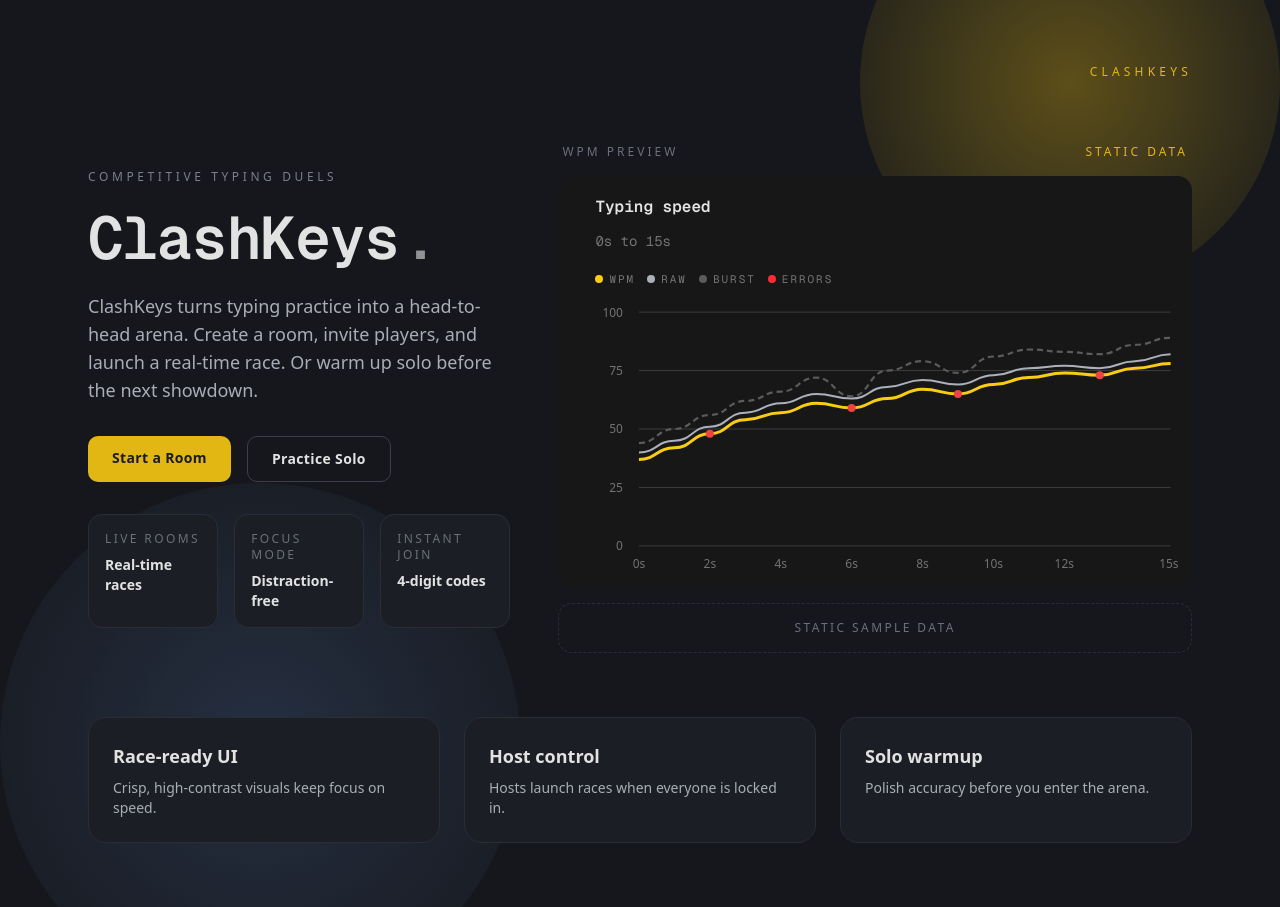
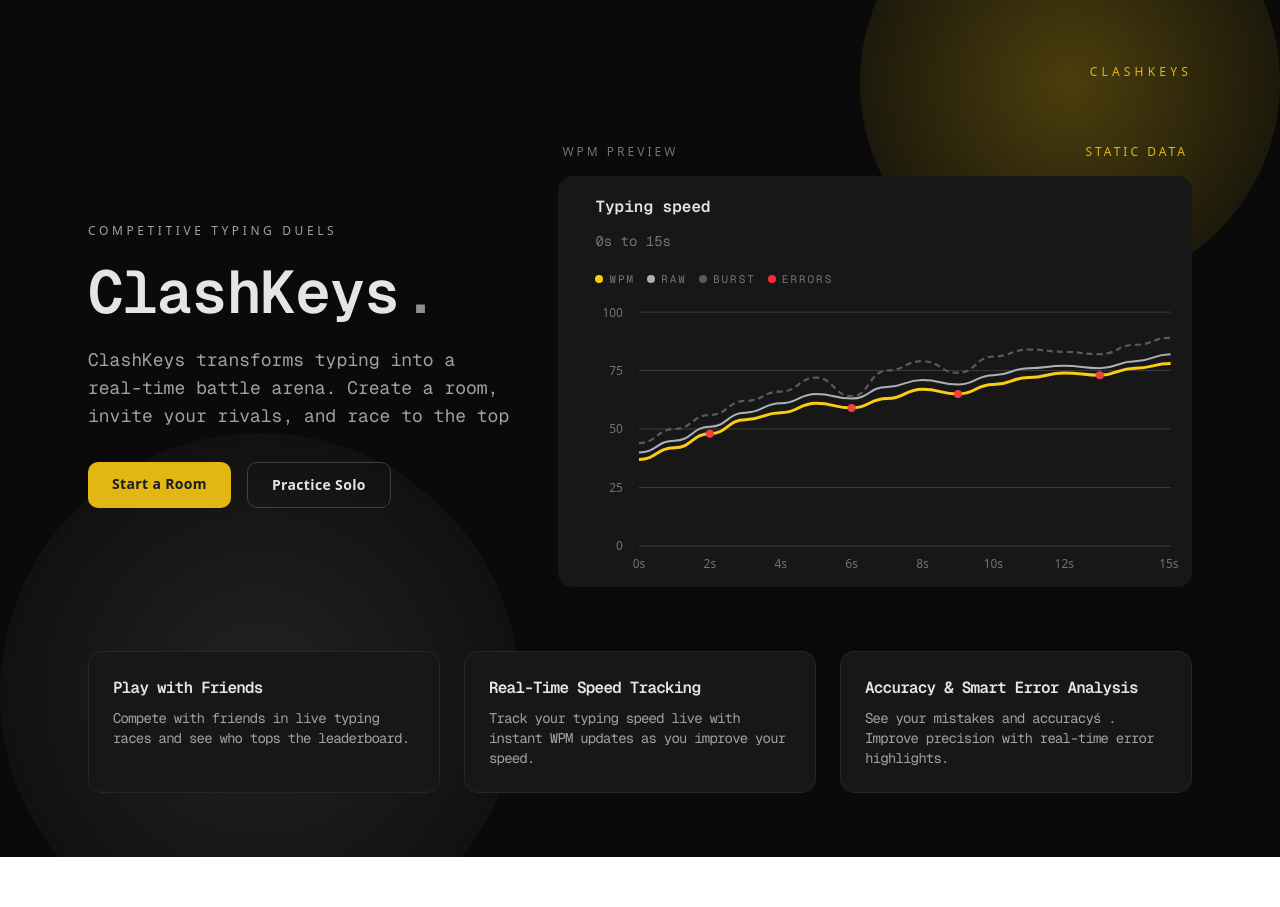
Before and after one commit to Aayush7105/clashkeys, a Next.js app: page / in a window 1280 px wide. After the commit the page ends 857 px from the top, so only its background shows below. Built offline with nearby package versions, Linux system fonts and the light colour scheme.

Commit message:
landing page improved

```diff
--- /dev/null
+++ b/components/landing/landing-graph.tsx
@@ -0,0 +1,35 @@
+import WpmGraph from "../soloplay/wpmgraph";
+
+const staticWpmData = [
+  37, 42, 48, 54, 57, 61, 59, 63, 67, 65, 69, 72, 74, 73, 76, 78,
+];
+const staticRawWpmData = [
+  40, 45, 51, 57, 61, 65, 63, 68, 71, 69, 73, 76, 77, 76, 79, 82,
+];
+const staticBurstWpmData = [
+  44, 50, 56, 62, 66, 72, 64, 75, 79, 74, 81, 84, 83, 82, 86, 89,
+];
+const staticErrorPoints = [
+  { second: 2, wpm: 48 },
+  { second: 6, wpm: 59 },
+  { second: 9, wpm: 65 },
+  { second: 13, wpm: 73 },
+];
+
+export default function LandingGraph() {
+  return (
+    <div className="space-y-4">
+      <div className="flex items-center justify-between px-1 text-xs uppercase tracking-[0.25em] text-neutral-500">
+        <span>WPM Preview</span>
+        <span className="text-[#e2b714]">Static Data</span>
+      </div>
+      <WpmGraph
+        wpmData={staticWpmData}
+        rawWpmData={staticRawWpmData}
+        burstWpmData={staticBurstWpmData}
+        errorPoints={staticErrorPoints}
+        durationSeconds={15}
+      />
+    </div>
+  );
+}
--- a/components/landing/landingpage.tsx
+++ b/components/landing/landingpage.tsx
@@ -1,26 +1,16 @@
 import React from "react";
 import Link from "next/link";
 import TypingOnce from "../typingonce";
-import WpmGraph from "../soloplay/wpmgraph";
+import LandingGraph from "./landing-graph";
 
 const Landing = () => {
-  const staticWpmData = [37, 42, 48, 54, 57, 61, 59, 63, 67, 65, 69, 72, 74, 73, 76, 78];
-  const staticRawWpmData = [40, 45, 51, 57, 61, 65, 63, 68, 71, 69, 73, 76, 77, 76, 79, 82];
-  const staticBurstWpmData = [44, 50, 56, 62, 66, 72, 64, 75, 79, 74, 81, 84, 83, 82, 86, 89];
-  const staticErrorPoints = [
-    { second: 2, wpm: 48 },
-    { second: 6, wpm: 59 },
-    { second: 9, wpm: 65 },
-    { second: 13, wpm: 73 },
-  ];
-
   return (
-    <main className="relative min-h-screen overflow-hidden bg-[#15171c] text-[#e2e2e2]">
-      <div className="pointer-events-none absolute -top-32 right-0 h-105 w-105 rounded-full bg-[radial-gradient(circle_at_center,rgba(226,183,20,0.35),rgba(21,23,28,0))]" />
-      <div className="pointer-events-none absolute -bottom-24 left-0 h-130 w-130 rounded-full bg-[radial-gradient(circle_at_center,rgba(49,64,90,0.6),rgba(21,23,28,0))]" />
+    <main className="relative min-h-screen overflow-hidden bg-neutral-950 text-neutral-200">
+      <div className="pointer-events-none absolute -top-32 right-0 h-105 w-105 rounded-full bg-[radial-gradient(circle_at_center,rgba(226,183,20,0.3),rgba(10,10,10,0))]" />
+      <div className="pointer-events-none absolute -bottom-24 left-0 h-130 w-130 rounded-full bg-[radial-gradient(circle_at_center,rgba(64,64,64,0.45),rgba(10,10,10,0))]" />
 
       <div className="relative mx-auto flex min-h-screen w-full max-w-6xl flex-col px-6 py-16">
-        <header className="flex items-center justify-between text-xs uppercase tracking-[0.35em] text-[#6b6f7a]">
+        <header className="flex items-center justify-between text-xs uppercase tracking-[0.35em] text-neutral-500">
           <span></span>
           <span className="text-[#e2b714]">ClashKeys</span>
         </header>
@@ -28,16 +18,15 @@ const Landing = () => {
         <div className="mt-16 grid gap-12 lg:grid-cols-[0.8fr_1.2fr] lg:items-center">
           <div className="space-y-8">
             <div className="space-y-4">
-              <p className="text-xs uppercase tracking-[0.3em] text-[#7a7f8a]">
+              <p className="text-xs uppercase tracking-[0.3em] text-neutral-400">
                 Competitive typing duels
               </p>
               <h1 className="text-4xl sm:text-5xl lg:text-6xl font-semibold leading-tight tracking-tight font-mono">
                 <TypingOnce text={"ClashKeys"} />
               </h1>
-              <p className="text-base sm:text-lg text-[#a8adb7] max-w-xl">
-                ClashKeys turns typing practice into a head-to-head arena.
-                Create a room, invite players, and launch a real-time race. Or
-                warm up solo before the next showdown.
+              <p className="max-w-xl text-base text-neutral-400 sm:text-lg font-mono text-pretty">
+                ClashKeys transforms typing into a real-time battle arena.
+                Create a room, invite your rivals, and race to the top
               </p>
             </div>
 
@@ -50,74 +39,39 @@ const Landing = () => {
               </Link>
               <Link
                 href="/soloplay"
-                className="rounded-lg border border-[#3a3f49] px-6 py-3 text-sm font-semibold tracking-wide text-[#e2e2e2] hover:border-[#e2b714]"
+                className="rounded-lg border border-neutral-700 px-6 py-3 text-sm font-semibold tracking-wide text-neutral-200 hover:border-[#e2b714]"
               >
                 Practice Solo
               </Link>
             </div>
-
-            <div className="grid gap-4 sm:grid-cols-3">
-              {[
-                { label: "Live Rooms", value: "Real-time races" },
-                { label: "Focus Mode", value: "Distraction-free" },
-                { label: "Instant Join", value: "4-digit codes" },
-              ].map((item) => (
-                <div
-                  key={item.label}
-                  className="rounded-xl border border-[#2a2d34] bg-[#1b1e24] p-4"
-                >
-                  <div className="text-xs uppercase tracking-[0.2em] text-[#6b6f7a]">
-                    {item.label}
-                  </div>
-                  <div className="mt-2 text-sm font-semibold text-[#e2e2e2]">
-                    {item.value}
-                  </div>
-                </div>
-              ))}
-            </div>
           </div>
 
-          <div className="space-y-4">
-            <div className="flex items-center justify-between px-1 text-xs uppercase tracking-[0.25em] text-[#6b6f7a]">
-              <span>WPM Preview</span>
-              <span className="text-[#e2b714]">Static Data</span>
-            </div>
-            <WpmGraph
-              wpmData={staticWpmData}
-              rawWpmData={staticRawWpmData}
-              burstWpmData={staticBurstWpmData}
-              errorPoints={staticErrorPoints}
-              durationSeconds={15}
-            />
-            <div className="rounded-xl border border-dashed border-[#2a2d34] p-4 text-center text-xs uppercase tracking-[0.2em] text-[#6b6f7a]">
-              Static sample data
-            </div>
-          </div>
+          <LandingGraph />
         </div>
 
         <section className="mt-16 grid gap-6 lg:grid-cols-3">
           {[
             {
-              title: "Race-ready UI",
-              copy: "Crisp, high-contrast visuals keep focus on speed.",
+              title: "Play with Friends",
+              copy: "Compete with friends in live typing races and see who tops the leaderboard.",
             },
             {
-              title: "Host control",
-              copy: "Hosts launch races when everyone is locked in.",
+              title: "Real-Time Speed Tracking",
+              copy: "Track your typing speed live with instant WPM updates as you improve your speed.",
             },
             {
-              title: "Solo warmup",
-              copy: "Polish accuracy before you enter the arena.",
+              title: "Accuracy & Smart Error Analysis",
+              copy: "See your mistakes and accuracyś  . Improve precision with real-time error highlights.",
             },
           ].map((card) => (
             <div
               key={card.title}
-              className="rounded-2xl border border-[#2a2d34] bg-[#1b1e24] p-6"
+              className="rounded-xl border border-neutral-800 bg-neutral-900 p-6 font-mono  tracking-tighter"
             >
-              <h3 className="text-lg font-semibold text-[#e2e2e2]">
+              <h3 className="text-[16px] font-semibold text-neutral-200">
                 {card.title}
               </h3>
-              <p className="mt-2 text-sm text-[#a8adb7]">{card.copy}</p>
+              <p className="mt-2 text-sm text-neutral-400">{card.copy}</p>
             </div>
           ))}
         </section>
```
